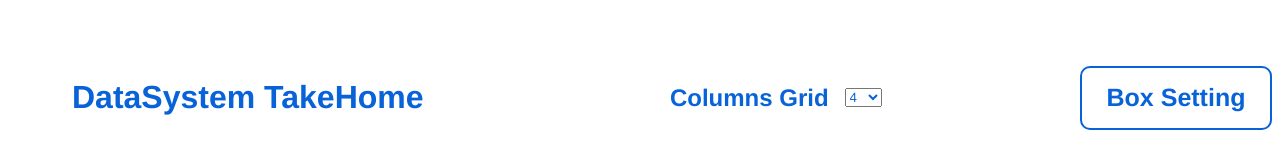
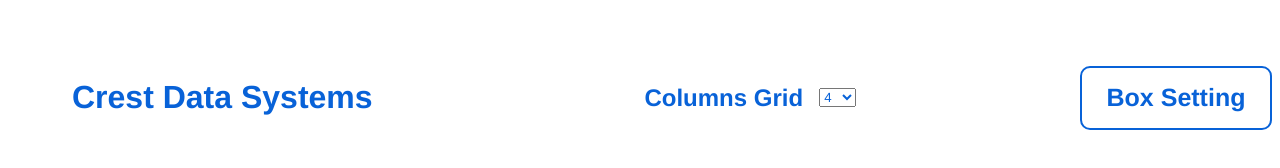
Before and after one commit to waye-huang/crest-data-sys-grid, a plain HTML site: page index.html in a window 1280 px wide. Drawn offline with Linux system fonts and the light colour scheme.

Commit message:
fully built

```diff
--- a/index.html
+++ b/index.html
@@ -11,7 +11,7 @@
 
 <body>
 	<div class="navbar">
-		<h1>DataSystem TakeHome
+		<h1>Crest Data Systems
 		</h1>
 		<h2>
 			Columns Grid
```
